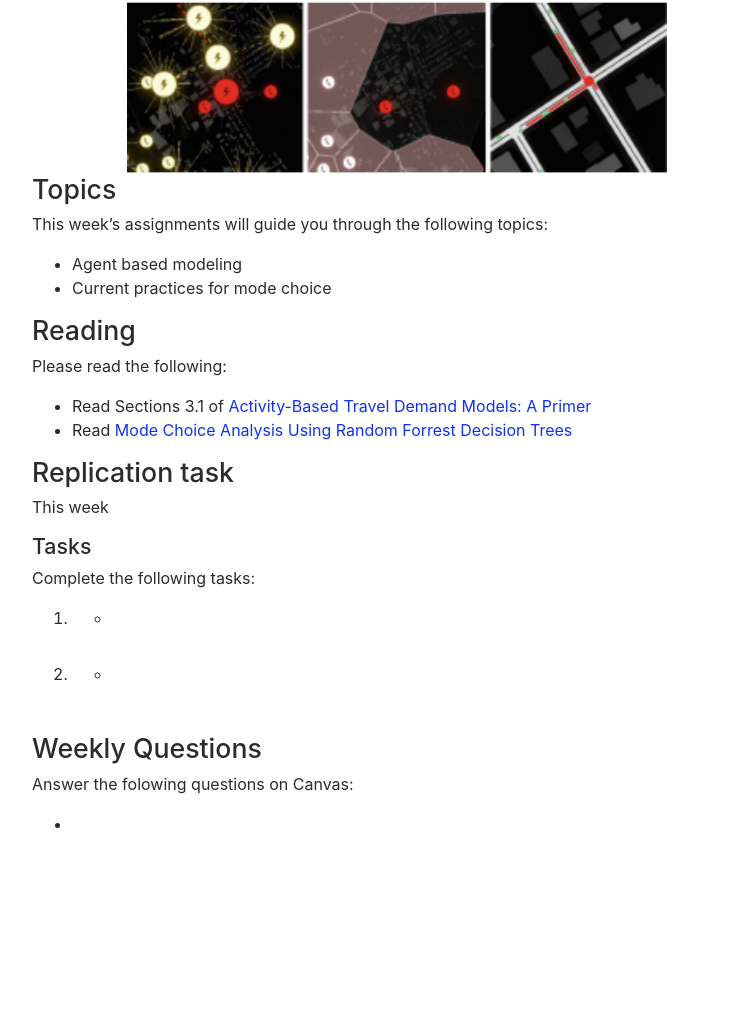
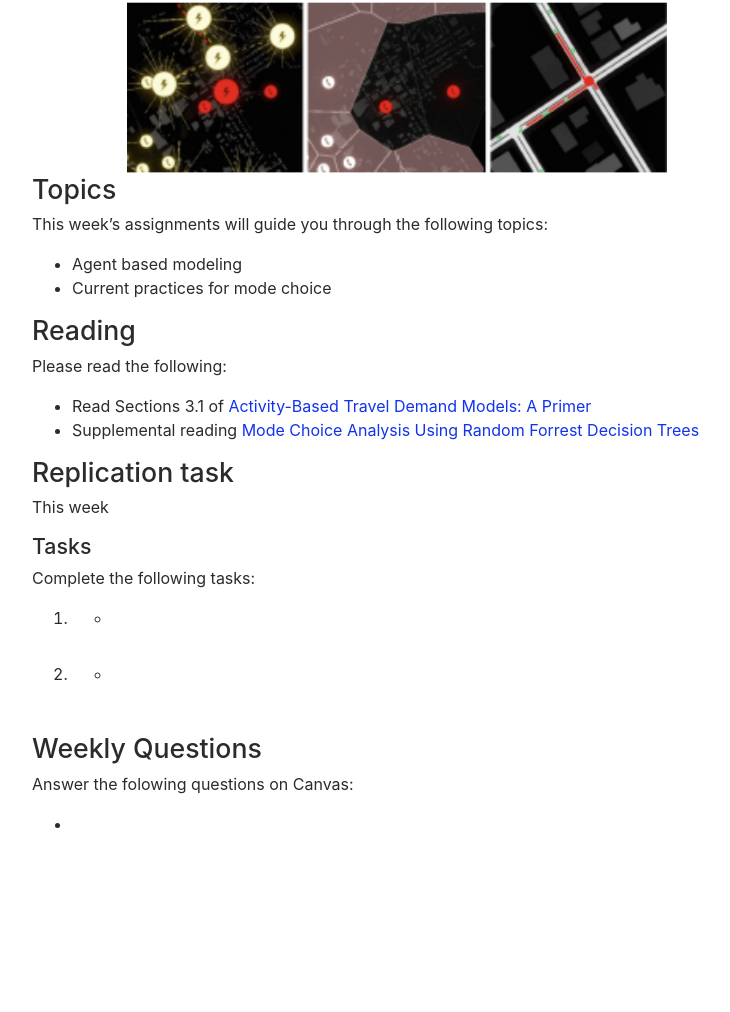
Before and after one commit to ACloninger/capstone-deloitte-travel-models, a Jekyll site: the page built from weeks/02-Mode-Choice-Modeling.md, in a window 1280 px wide. Shown: the whole page, without its empty margins (243-973 px from the left). Built offline with Jekyll 4.4.1, drawn with Linux system fonts in a browser that asks for light colours; nearby versions of some CDN libraries.

Commit message:
Update 02-Mode-Choice-Modeling.md

```diff
--- a/weeks/02-Mode-Choice-Modeling.md
+++ b/weeks/02-Mode-Choice-Modeling.md
@@ -14,7 +14,7 @@ This week's assignments will guide you through the following topics:
 
 Please read the following:
 * Read Sections 3.1  of [Activity-Based Travel Demand Models: A Primer](http://onlinepubs.trb.org/onlinepubs/shrp2/SHRP2_C46.pdf)
-* Read [Mode Choice Analysis Using Random Forrest Decision Trees](https://www.sciencedirect.com/science/article/pii/S2352146516307347)
+* Supplemental reading [Mode Choice Analysis Using Random Forrest Decision Trees](https://www.sciencedirect.com/science/article/pii/S2352146516307347)
 
 ## Replication task
 This week
```
